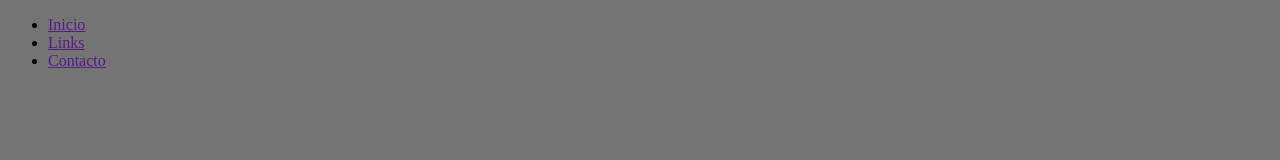
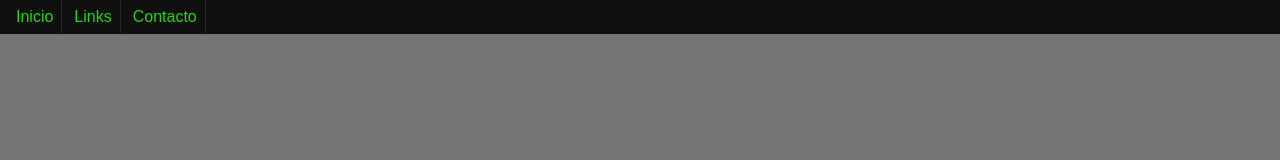
Before and after one commit to WilliamDMP/Mi-Pagina-Web, a plain HTML site: page index.html in a window 1280 px wide. Drawn offline with Linux system fonts and the light colour scheme.

Commit message:
Barra navegacion

```diff
--- a/style.css
+++ b/style.css
@@ -1,3 +1,33 @@
 body {
     background-color: rgba(20, 19, 19, 0.589);
+    margin: 0;
 }
+
+ul {
+    background-color: rgba(0, 0, 0, 0.87);
+    width: 100%;
+    margin: 0;
+    padding: 8px;
+    position: fixed;
+}
+
+ul li {
+    display: inline;
+    margin: 0;
+    padding: 8px;
+    border-right: 1px solid rgba(54, 53, 53, 0.65);
+}
+
+ul li:hover {
+    background-color: rgba(7, 5, 5, 0.931);
+}
+
+ul li a {
+    font-family: Arial;
+    text-decoration: none;
+    color: rgba(33, 248, 13, 0.87);
+}
+
+ul li a:hover {
+    text-shadow: 2px 2px 3px rgba(136, 240, 126, 0.87);
+}
```
